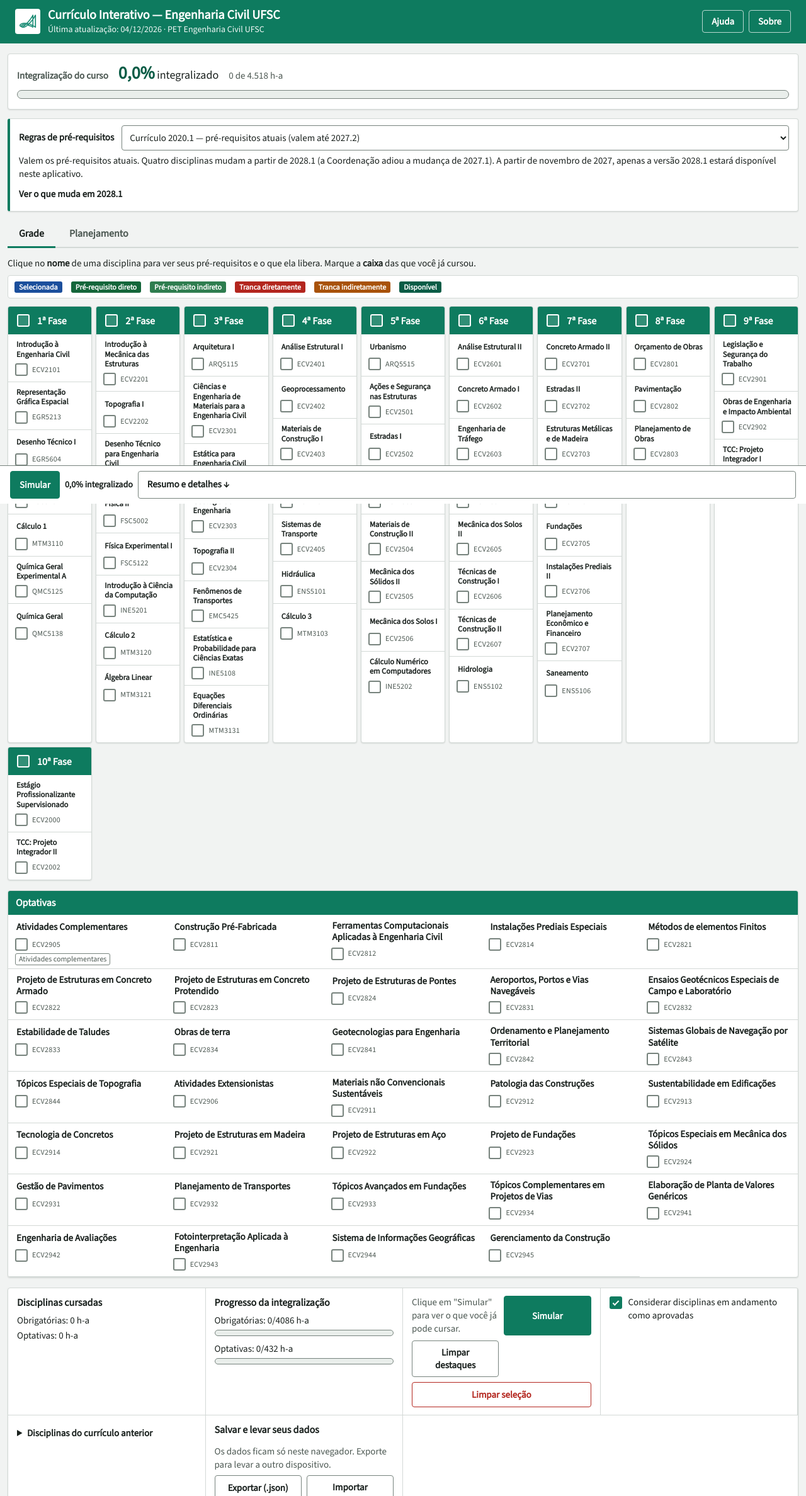
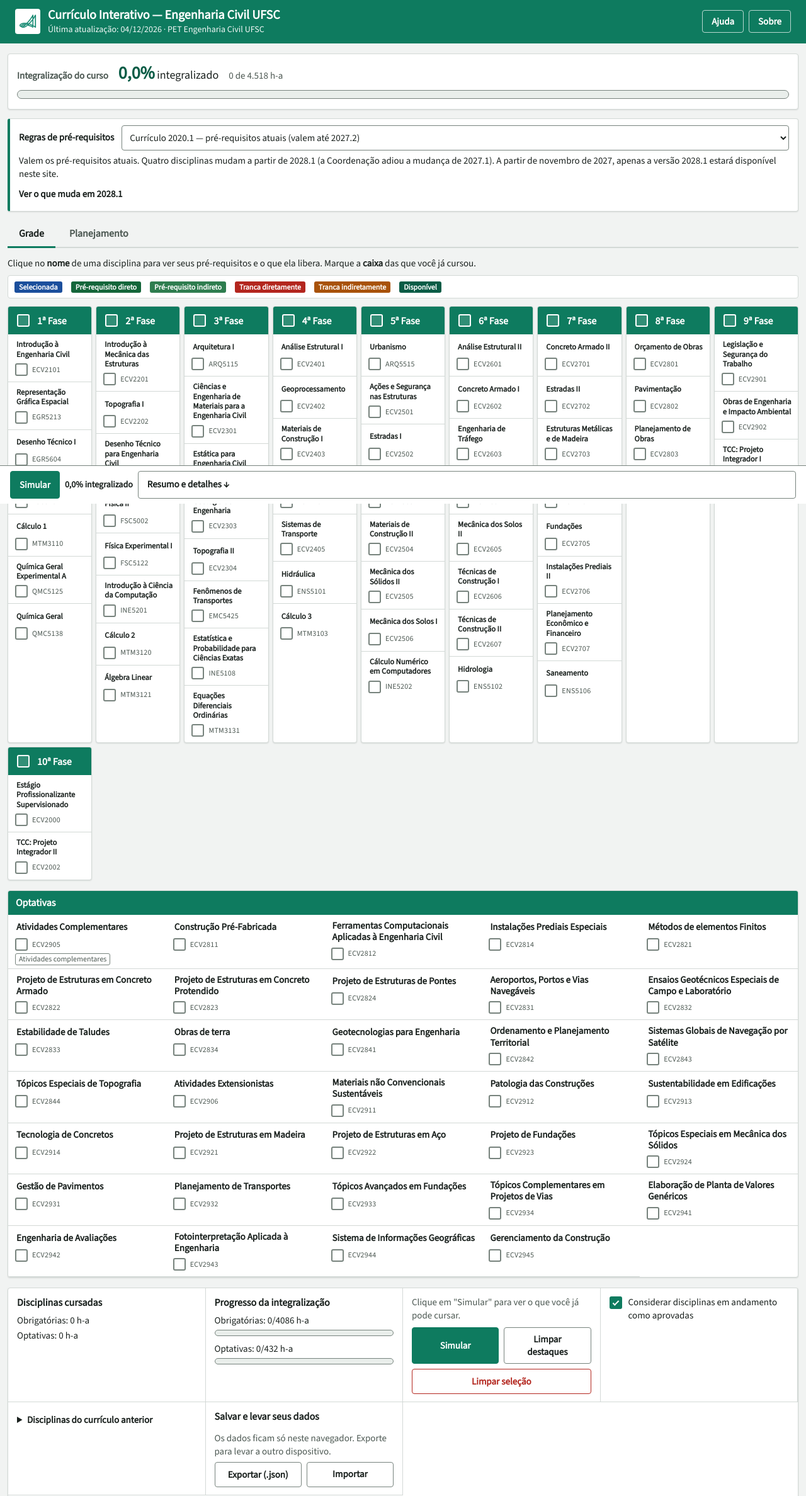
Before and after one commit to petecvufsc/curriculo-interativo, a React (Vite) app: page / in a window 1280 px wide. Shown: the top 2376 px of the page at 63% size. Built offline with nearby package versions, Linux system fonts and the light colour scheme.

Commit message:
Atualização de 18/11/2026

```diff
--- a/src/app/componentes/PainelLateral.tsx
+++ b/src/app/componentes/PainelLateral.tsx
@@ -43,7 +43,7 @@ export function PainelLateral({ e }: { e: EstadoAluno }) {
         <BarraProgresso id="prog" rotulo="Optativas" p={p.optativas} />
       </section>
       <div className="botoes">
-        {!e.simulou && <p className="muted largura-total">Clique em &quot;Simular&quot; para ver o que você já pode cursar.</p>}
+        {!e.simulou && <p className="muted dica-simular">Clique em &quot;Simular&quot; para ver o que você já pode cursar.</p>}
         <button type="button" className="botao primario" onClick={() => dispatch({ tipo: 'simular' })}>
           Simular
         </button>
--- a/src/app/estilos/painel.css
+++ b/src/app/estilos/painel.css
@@ -12,6 +12,8 @@
 .barra-preenchimento { height: 100%; background: var(--primario-bg); }
 
 .botoes { display: grid; grid-template-columns: 1fr 1fr; gap: 8px; }
+/* A dica ocupa a linha toda, acima dos botões (sem ela, o texto empurrava "Simular" para o lado) */
+.botoes > .dica-simular { grid-column: 1 / -1; }
 
 .opcao { display: flex; gap: 10px; align-items: flex-start; font-size: 0.9375rem; cursor: pointer; }
 .opcao input { margin-top: 1px; }
--- a/src/dominio/curriculos/versoes.ts
+++ b/src/dominio/curriculos/versoes.ts
@@ -51,7 +51,7 @@ export const DATA_FIM_VERSAO_2020_1 = '2027-11-01';
 
 /** Aviso mostrado enquanto a versão 2020.1 ainda existe. */
 export const AVISO_FIM_VERSAO_2020_1 =
-  'A partir de novembro de 2027, apenas a versão 2028.1 estará disponível neste aplicativo.';
+  'A partir de novembro de 2027, apenas a versão 2028.1 estará disponível neste site.';
 
 /** Aviso mostrado depois da data de corte. */
 export const AVISO_VERSAO_UNICA =
```
